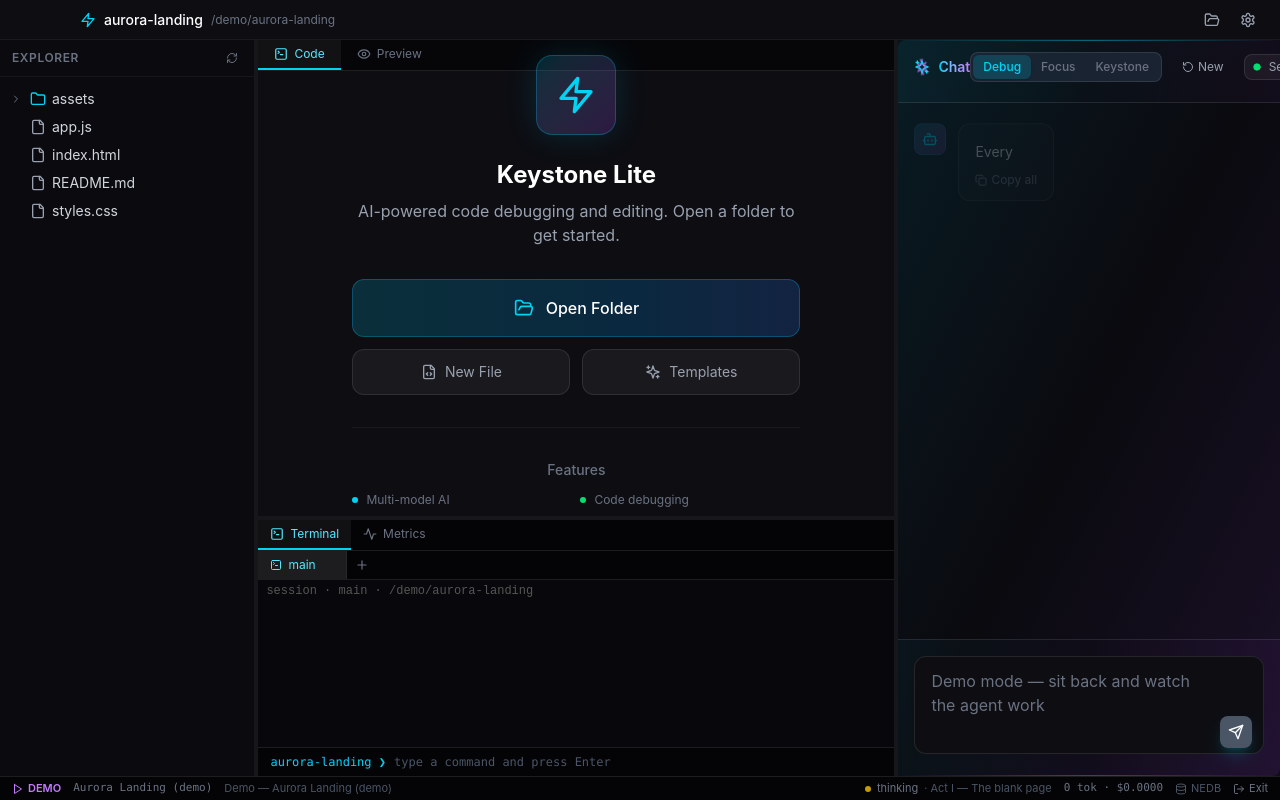
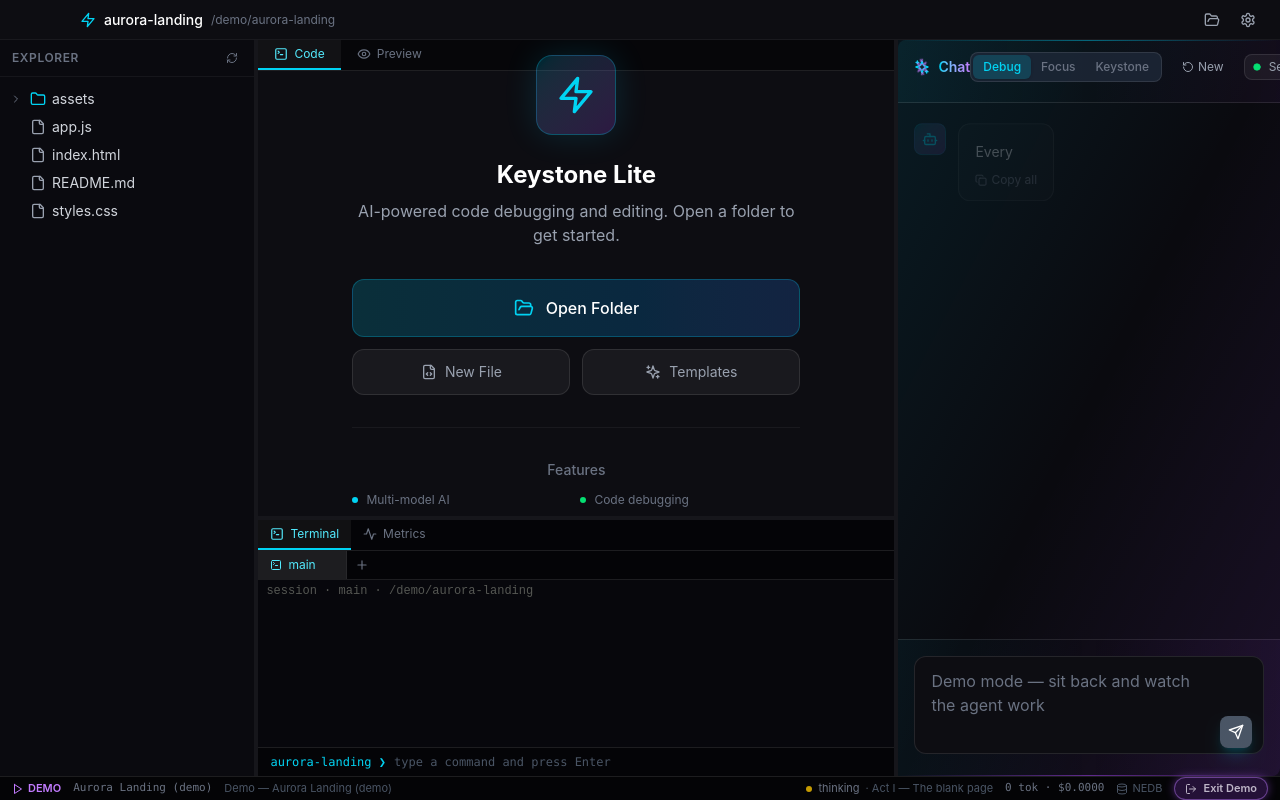
Before and after one commit to aiassistsecure/KeyStone-Lite, a React (Vite) app: page / in a window 1280 px wide. Both pictures are taken after a click on the button 464 px from the left and 620 px from the top of the page. Built offline with nearby package versions, Linux system fonts and the light colour scheme.

Commit message:
checkpoint: REMOTE LOCAL KEYSTONE SHARES NEDB

```diff
--- a/src/renderer/components/StatusBar.tsx
+++ b/src/renderer/components/StatusBar.tsx
@@ -124,7 +124,16 @@ export function StatusBar({ mode, session, workspace, onExit, onPull, onPush, sy
         <Database className="w-3 h-3" /> NEDB
       </span>
 
-      {onExit && (
+      {onExit && mode === 'demo' ? (
+        <button
+          onClick={onExit}
+          className="flex items-center gap-1.5 px-2.5 py-0.5 rounded-full font-semibold text-purple-100 bg-purple-500/25 border border-purple-400/60 shadow-[0_0_10px_rgba(168,85,247,0.55)] animate-pulse hover:animate-none hover:bg-purple-500/40 hover:text-white hover:shadow-[0_0_16px_rgba(168,85,247,0.8)] transition-all"
+          title="Leave the demo and set up your real workspace"
+          data-testid="button-exit-session"
+        >
+          <LogOut className="w-3 h-3" /> Exit Demo
+        </button>
+      ) : onExit ? (
         <button
           onClick={onExit}
           className="flex items-center gap-1 text-gray-500 hover:text-red-400 transition-colors"
@@ -133,7 +142,7 @@ export function StatusBar({ mode, session, workspace, onExit, onPull, onPush, sy
         >
           <LogOut className="w-3 h-3" /> Exit
         </button>
-      )}
+      ) : null}
     </div>
   );
 }
```
